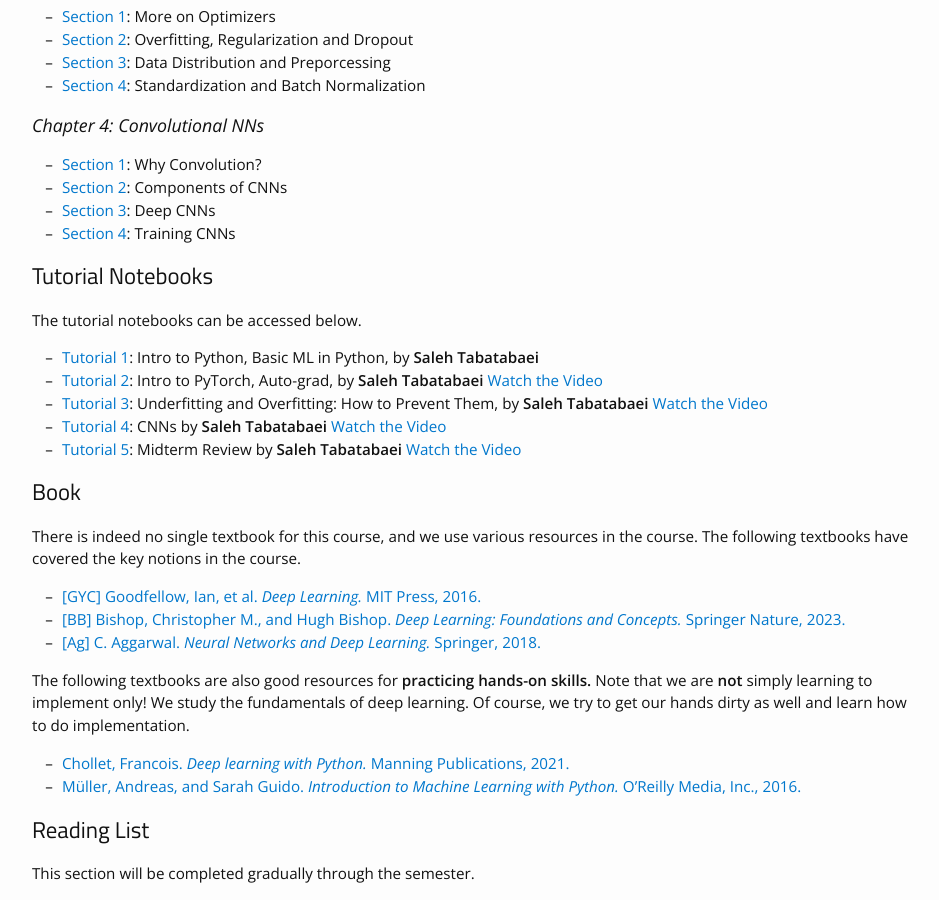
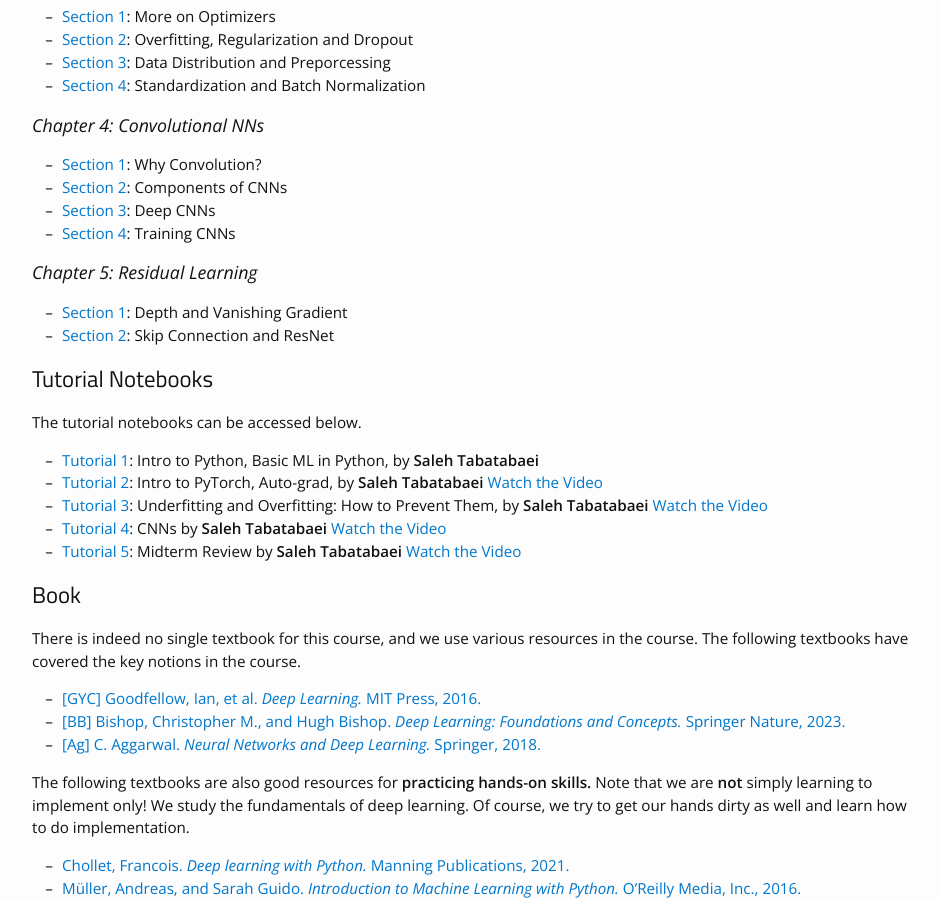
Before and after one commit to bereyhi-courses/dl-utoronto, a Jekyll site: the page built from materials.md, in a window 1280 px wide and 900 px high, scrolled down 860 px. Shown: the whole window, without its empty margins (163-1102 px from the left). Built offline with Jekyll 4.4.1, drawn with Linux system fonts in a browser that asks for light colours; nearby versions of some CDN libraries.

Commit message:
lecture-notes added

```diff
--- a/materials.md
+++ b/materials.md
@@ -33,6 +33,10 @@ The lecture notes are uploaded through the semester. For each chapter, the notes
 * [Section 2]({{site.baseurl}}/assets/Notes/CH4/CH4_Sec2.pdf): Components of CNNs
 * [Section 3]({{site.baseurl}}/assets/Notes/CH4/CH4_Sec3.pdf): Deep CNNs
 * [Section 4]({{site.baseurl}}/assets/Notes/CH4/CH4_Sec4.pdf): Training CNNs
+
+### Chapter 5: Residual Learning
+* [Section 1]({{site.baseurl}}/assets/Notes/CH5/CH5_Sec1.pdf): Depth and Vanishing Gradient
+* [Section 2]({{site.baseurl}}/assets/Notes/CH5/CH5_Sec2.pdf): Skip Connection and ResNet
 
 
 ## Tutorial Notebooks
```
Also changed, not shown: _lectures/L38_Conv3.md (+1 -1 lines), _lectures/L40_VGG16.md (+1 -1 lines), 13 other files.
